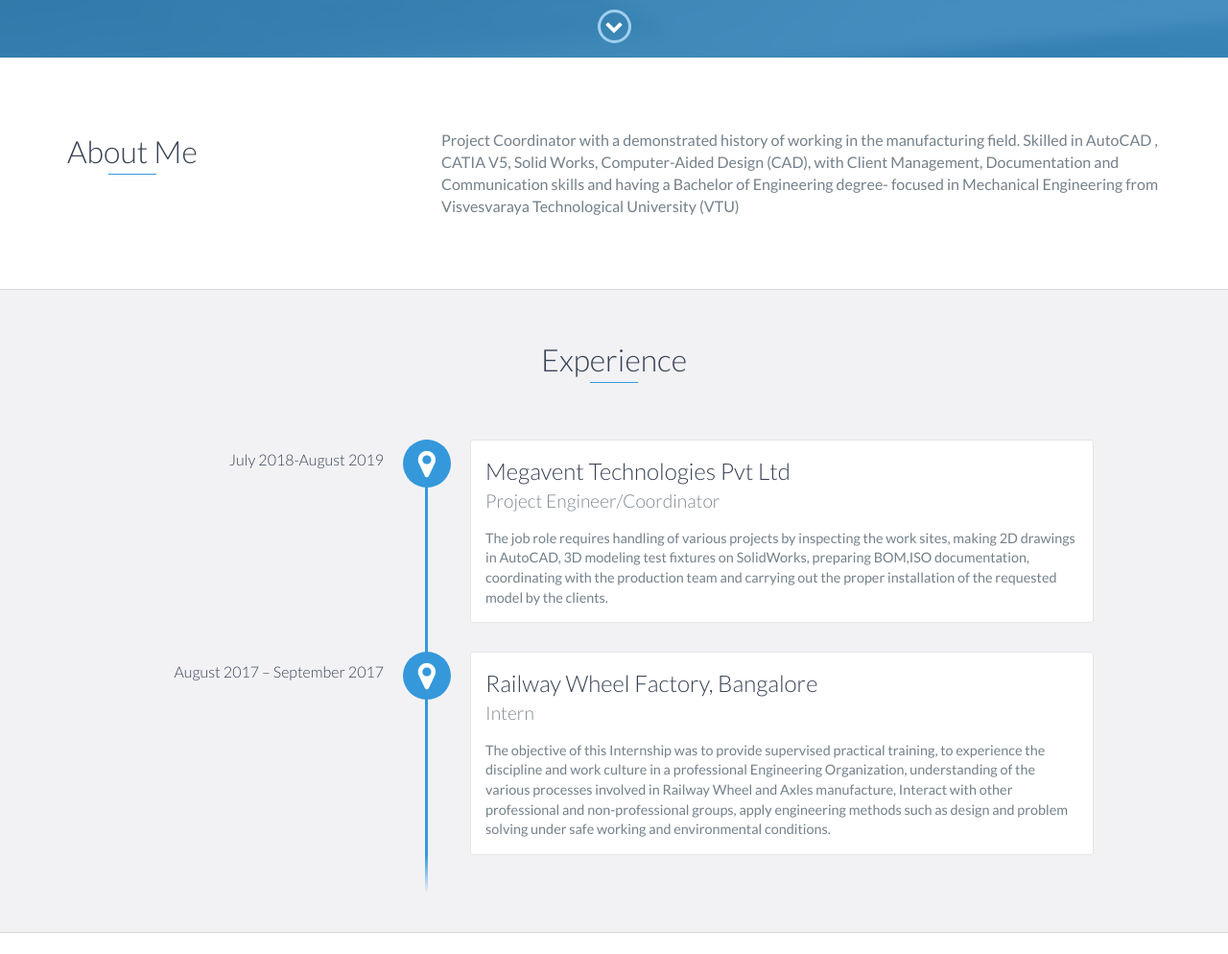
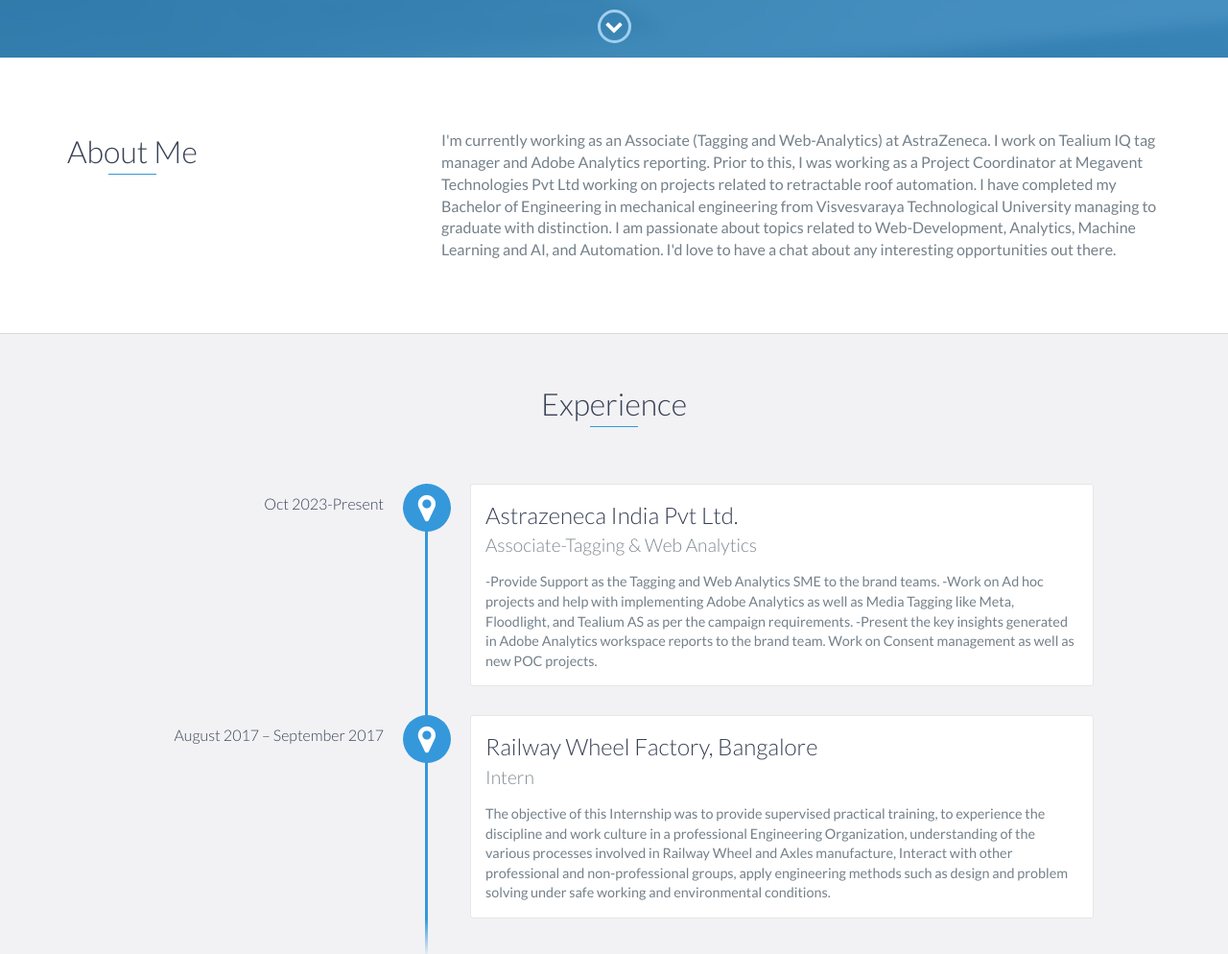
Before and after one commit to quelingeeson/quelingeeson.github.io, a plain HTML site: page index.html in a window 1280 px wide. Shown: the part 740-1734 px from the top of the page at 96% size. Drawn offline with nearby package versions, Linux system fonts and the light colour scheme.

Commit message:
JD up[date

```diff
--- a/index.html
+++ b/index.html
@@ -86,12 +86,11 @@
           </div>
           <div class="col-md-8">
             <p>
-              Project Coordinator with a demonstrated history of working in the
-              manufacturing field. Skilled in AutoCAD , CATIA V5, Solid Works,
-              Computer-Aided Design (CAD), with Client Management, Documentation
-              and Communication skills and having a Bachelor of Engineering
-              degree- focused in Mechanical Engineering from Visvesvaraya
-              Technological University (VTU)
+            I'm currently working as an Associate (Tagging and Web-Analytics) at AstraZeneca. I work on Tealium IQ tag manager and Adobe Analytics reporting.
+
+            Prior to this, I was working as a Project Coordinator at Megavent Technologies Pvt Ltd working on projects related to retractable roof automation. I have completed my Bachelor of Engineering in mechanical engineering from Visvesvaraya Technological University managing to graduate with distinction.
+
+            I am passionate about topics related to Web-Development, Analytics, Machine Learning and AI, and Automation. I'd love to have a chat about any interesting opportunities out there.
             </p>
           </div>
         </div>
@@ -102,15 +101,19 @@
     <div id="experience" class="background-alt">
       <h2 class="heading">Experience</h2>
       <div id="experience-timeline">
-        <div data-date="July 2018-August 2019">
-          <h3>Megavent Technologies Pvt Ltd</h3>
-          <h4>Project Engineer/Coordinator</h4>
+        <div data-date="Oct 2023-Present">
+          <h3>Astrazeneca India Pvt Ltd.</h3>
+          <h4>Associate-Tagging & Web Analytics</h4>
           <p>
-            The job role requires handling of various projects by inspecting the
-            work sites, making 2D drawings in AutoCAD, 3D modeling test fixtures
-            on SolidWorks, preparing BOM,ISO documentation, coordinating with
-            the production team and carrying out the proper installation of the
-            requested model by the clients.
+
+          -Provide Support as the Tagging and Web Analytics SME to
+          the brand teams.
+          -Work on Ad hoc projects and help with implementing Adobe
+          Analytics as well as Media Tagging like Meta, Floodlight, and
+          Tealium AS as per the campaign requirements.
+          -Present the key insights generated in Adobe Analytics
+          workspace reports to the brand team. Work on Consent management as well as new POC projects.
+
           </p>
         </div>
 
```
